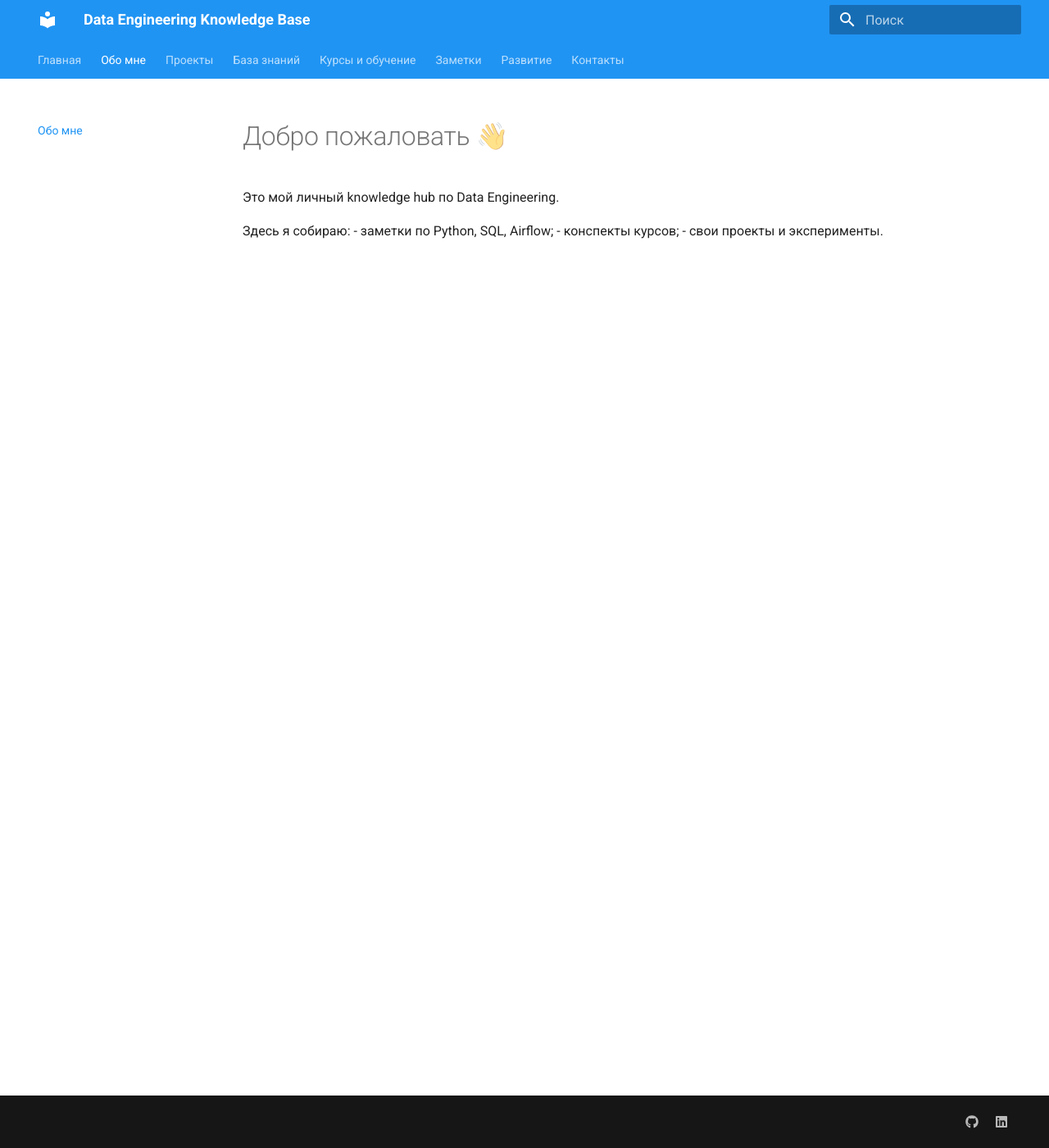
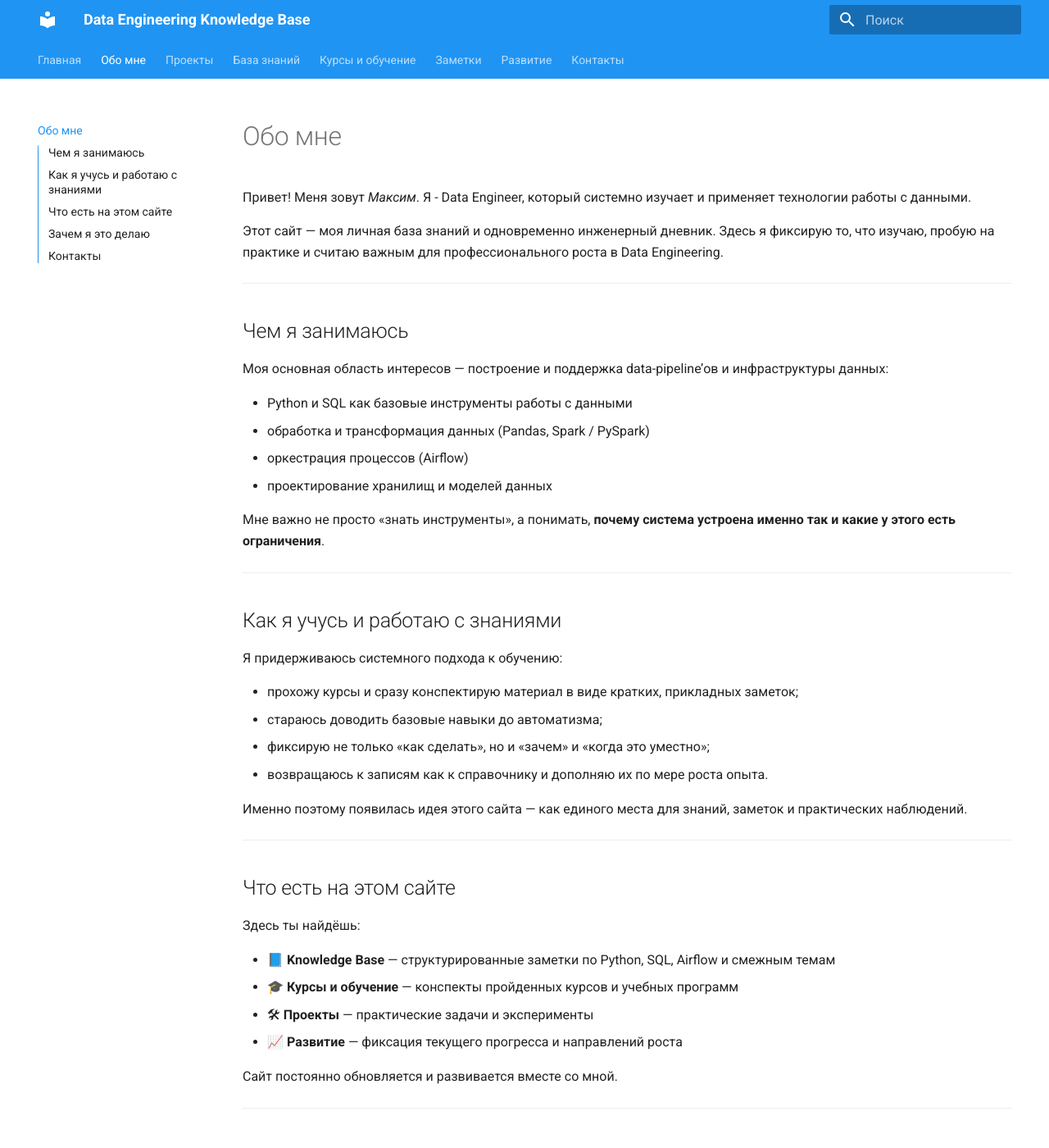
Before and after one commit to TheDataWanderer/my_site_dehandbook, an MkDocs documentation site: the page built from docs/about.md, in a window 1280 px wide and 1400 px high. Shown: the whole window at 82% size. Built offline with MkDocs 1.6.1 and Material for MkDocs 9.7.7, drawn with Linux system fonts in a browser that asks for light colours; some of the changed text lies outside the part shown.

Commit message:
Add about me

```diff
--- a/docs/about.md
+++ b/docs/about.md
@@ -1,8 +1,65 @@
-# Добро пожаловать 👋
+Привет! Меня зовут *Максим*.
+Я - Data Engineer, который системно изучает и применяет технологии работы с данными.
 
-Это мой личный knowledge hub по Data Engineering.
+Этот сайт — моя личная база знаний и одновременно инженерный дневник. Здесь я фиксирую то, что изучаю, пробую на практике и считаю важным для профессионального роста в Data Engineering.
 
-Здесь я собираю:
-- заметки по Python, SQL, Airflow;
-- конспекты курсов;
-- свои проекты и эксперименты.
+---
+
+## Чем я занимаюсь
+
+Моя основная область интересов — построение и поддержка data-pipeline’ов и инфраструктуры данных:
+
+* Python и SQL как базовые инструменты работы с данными
+* обработка и трансформация данных (Pandas, Spark / PySpark)
+* оркестрация процессов (Airflow)
+* проектирование хранилищ и моделей данных
+
+Мне важно не просто «знать инструменты», а понимать, **почему система устроена именно так и какие у этого есть ограничения**.
+
+---
+
+## Как я учусь и работаю с знаниями
+
+Я придерживаюсь системного подхода к обучению:
+
+* прохожу курсы и сразу конспектирую материал в виде кратких, прикладных заметок;
+* стараюсь доводить базовые навыки до автоматизма;
+* фиксирую не только «как сделать», но и «зачем» и «когда это уместно»;
+* возвращаюсь к записям как к справочнику и дополняю их по мере роста опыта.
+
+Именно поэтому появилась идея этого сайта — как единого места для знаний, заметок и практических наблюдений.
+
+---
+
+## Что есть на этом сайте
+
+Здесь ты найдёшь:
+
+* 📘 **Knowledge Base** — структурированные заметки по Python, SQL, Airflow и смежным темам
+* 🎓 **Курсы и обучение** — конспекты пройденных курсов и учебных программ
+* 🛠 **Проекты** — практические задачи и эксперименты
+* 📈 **Развитие** — фиксация текущего прогресса и направлений роста
+
+Сайт постоянно обновляется и развивается вместе со мной.
+
+---
+
+## Зачем я это делаю
+
+Для меня Data Engineering — это не набор инструментов, а инженерная дисциплина: про системное мышление, ответственность за данные и устойчивые решения.
+
+Я использую этот проект как:
+
+* личную базу знаний,
+* инструмент рефлексии и роста,
+* инженерное портфолио.
+
+---
+
+## Контакты
+
+Если тебе откликнулся мой подход — буду рад связаться:
+
+* GitHub: [ссылка]
+* Telegram / канал: [ссылка]
+* LinkedIn: [ссылка]
```
